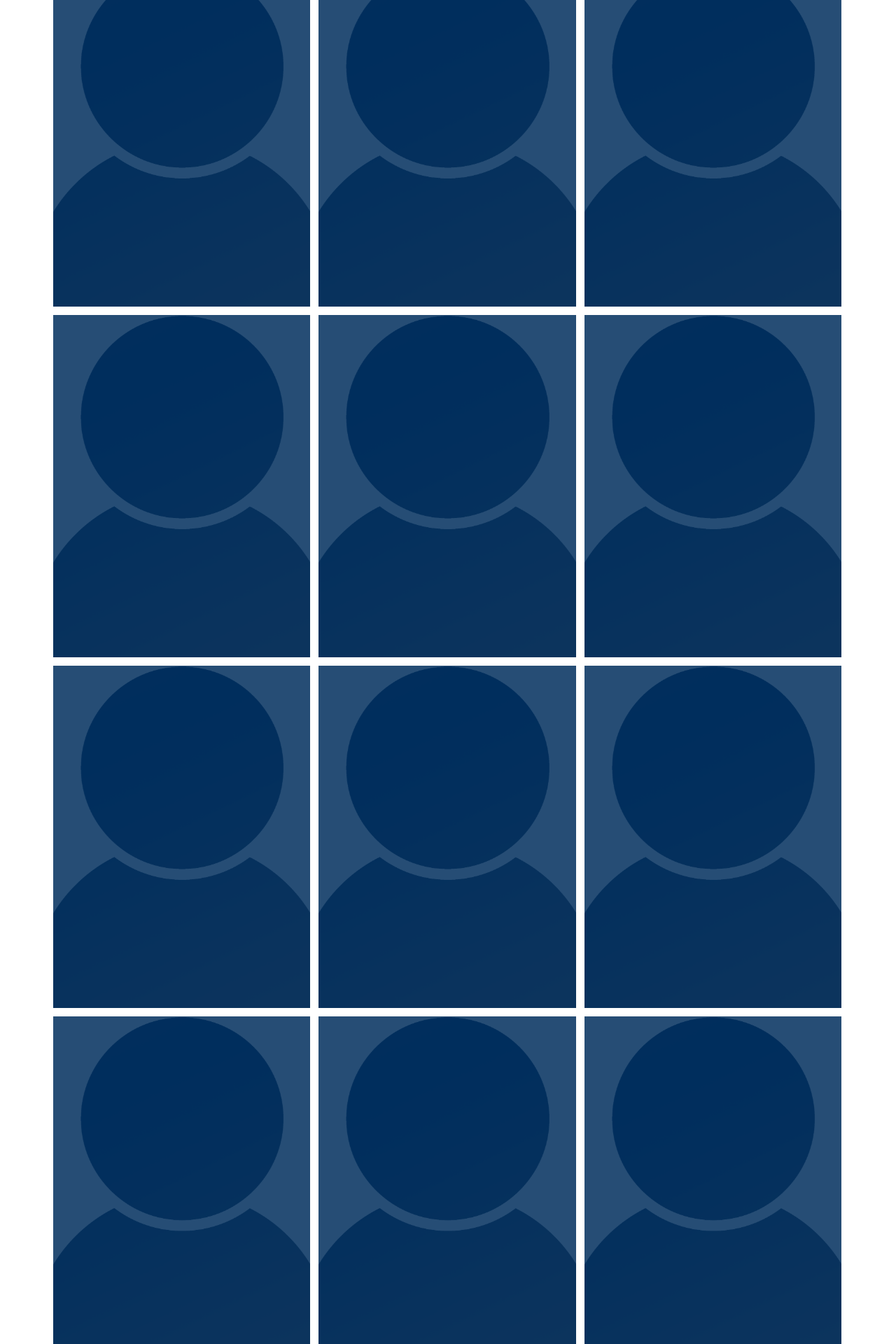
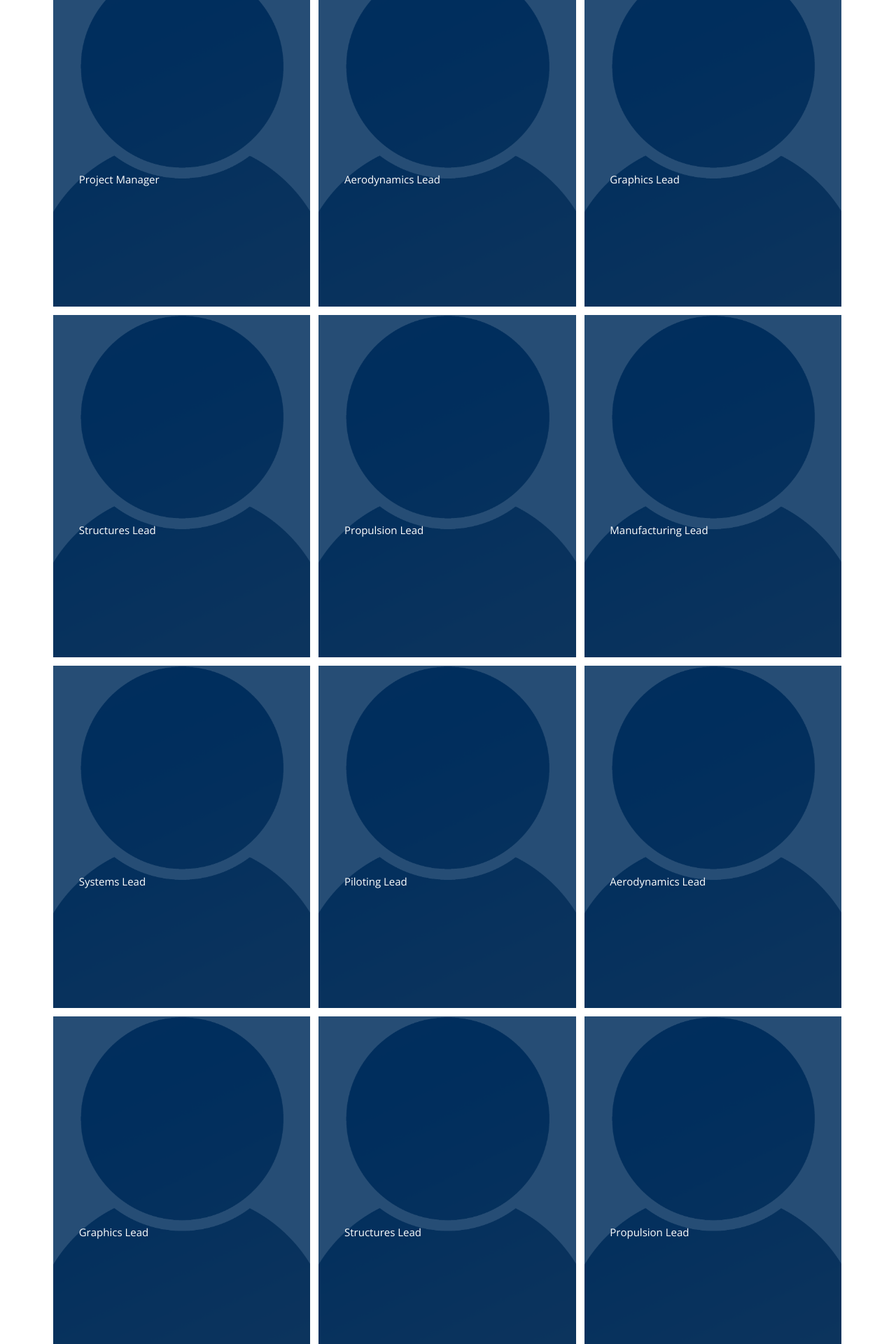
Before and after one commit to BYU-Aeronautics-Club/DBF, a Jekyll site: the page built from members.html, in a window 1280 px wide. Shown: the part 671-2591 px from the top of the page at 70% size. Built offline with Jekyll 4.4.1, drawn with Linux system fonts in a browser that asks for light colours; nearby versions of some CDN libraries; some web fonts are replaced.

Commit message:
don't do that

```diff
--- a/css/airspace.css
+++ b/css/airspace.css
@@ -603,11 +603,6 @@ font header .navbar-default .navbar-nav li a:hover {
 }
 #portfolio-work .block .portfolio-contant ul li a p {
   font-size: 15px;
-  color: rgba(0, 46, 93, 0.0);
-}
-#portfolio-work .block .portfolio-contant ul li a p:hover {
-  font-size: 15px;
-  color: #002E5D
 }
 #portfolio-work .block .portfolio-contant ul li a span {
   font-style: italic;
```
